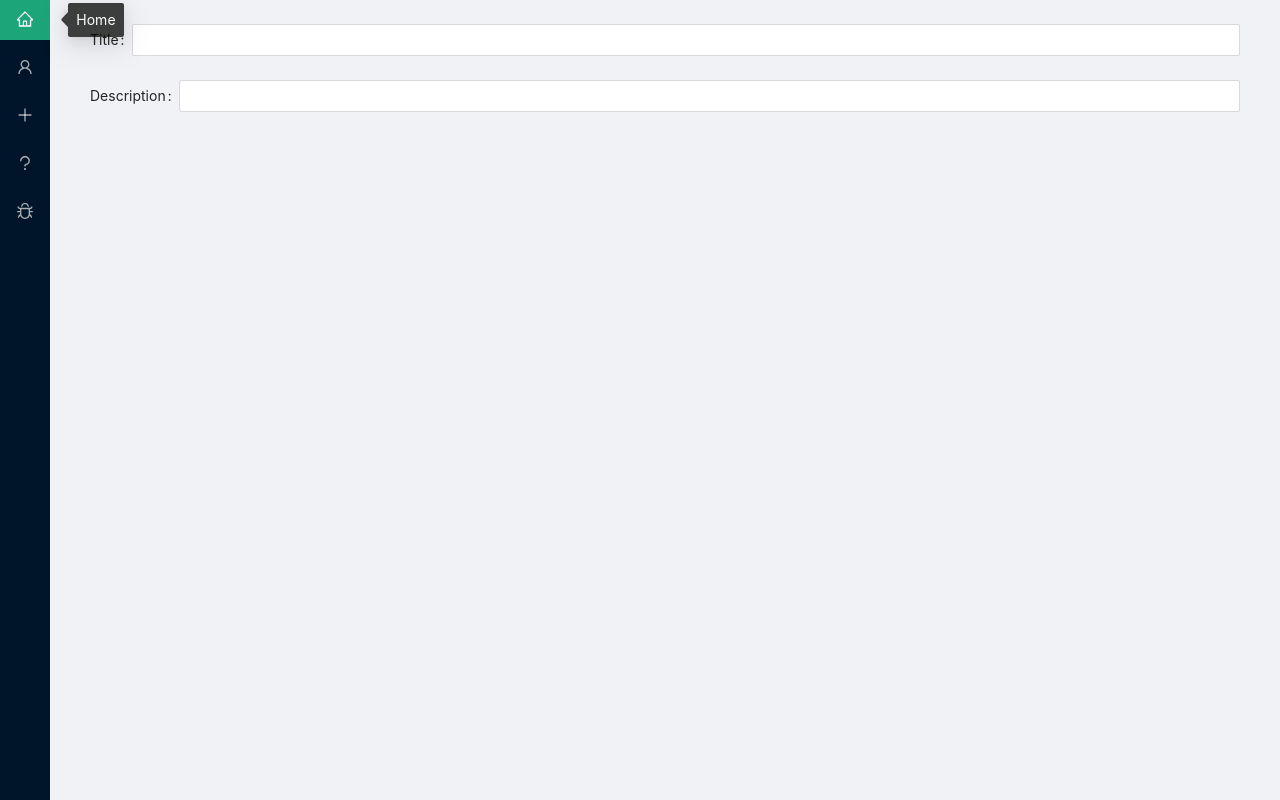
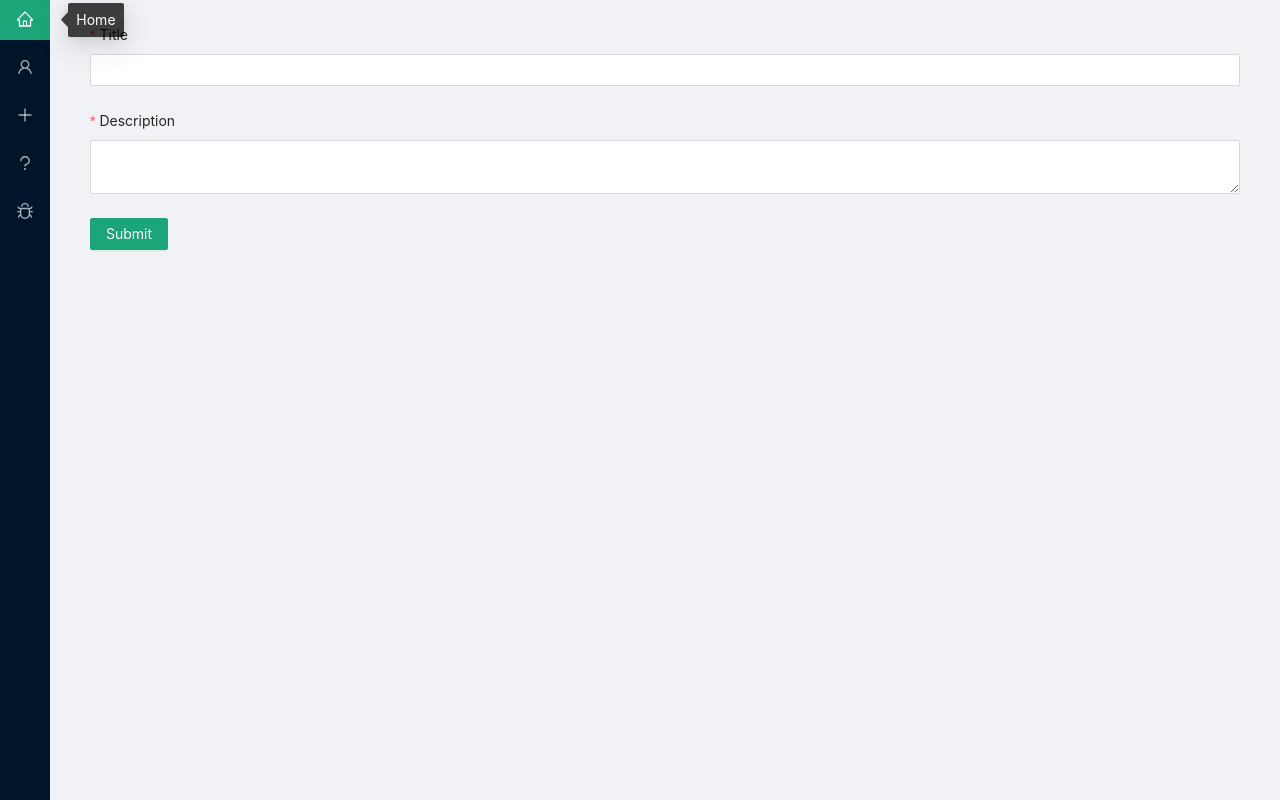
Before and after one commit to oldtune/dojora_fe, a React (Create React App) app: page /new in a window 1280 px wide. Built offline with nearby package versions, Linux system fonts and the light colour scheme.

Commit message:
add prototype for create challenge

```diff
--- a/src/Components/Challenge_List/Challenge.ts
+++ b/src/Components/Challenge.ts
@@ -13,4 +13,4 @@ export type ChallengeResponse = {
 export type NewChallenge = {
   title: string;
   description: string;
-};
+}
--- a/src/Components/Challenge_List/Challenge_List.tsx
+++ b/src/Components/Challenge_List/Challenge_List.tsx
@@ -1,16 +1,30 @@
 import { Avatar, List } from "antd";
 import { ThreeDotIfTooLong } from "../../helpers/String_helper";
-import { Challenge } from "./Challenge";
+import { Challenge } from "../Challenge";
 import "./Challenge_List.less";
 
 type ChallengeListProps = {
-    challenges: Challenge[]
-}
+  challenges: Challenge[];
+};
 
-export const ChallengeList: React.FC<ChallengeListProps> = (props: ChallengeListProps): JSX.Element => {
-    return (<List itemLayout="horizontal" dataSource={props.challenges} renderItem={item =>
+export const ChallengeListComponent: React.FC<ChallengeListProps> = (
+  props: ChallengeListProps
+): JSX.Element => {
+  return (
+    <List
+      itemLayout="horizontal"
+      dataSource={props.challenges}
+      renderItem={(item) => (
         <List.Item>
-            <List.Item.Meta avatar={<Avatar src="https://img-9gag-fun.9cache.com/photo/azjWpnm_460s.jpg" />} title={ThreeDotIfTooLong(item.title, 50)} description={ThreeDotIfTooLong(item.description, 100)} />
+          <List.Item.Meta
+            avatar={
+              <Avatar src="https://img-9gag-fun.9cache.com/photo/azjWpnm_460s.jpg" />
+            }
+            title={ThreeDotIfTooLong(item.title, 50)}
+            description={ThreeDotIfTooLong(item.description, 100)}
+          />
         </List.Item>
-    }></List>)
-}
+      )}
+    ></List>
+  );
+};
--- a/src/Components/Challenge_Lookup/Challenge_Lookup.tsx
+++ b/src/Components/Challenge_Lookup/Challenge_Lookup.tsx
@@ -1,27 +1,37 @@
 import { Input, InputRef } from "antd";
-import { MouseEventHandler, useRef } from "react";
+import { useRef } from "react";
 import "./Challenge_Lookup.less";
 
 const { Search } = Input;
 export type ChallengeLookupProps = {
-    size?: ChallengeLookupSize,
-    icon?: JSX.Element,
+  size?: ChallengeLookupSize;
+  icon?: JSX.Element;
   onSearchClick?: (value: string) => void;
+};
+
+export enum ChallengeLookupSize {
+  Small = "small",
+  Medium = "medium",
+  Large = "Large",
 }
 
-export enum ChallengeLookupSize {
-    Small = 'small',
-    Medium = "medium",
-    Large = "Large"
-}
-
-export const ChallengeLookup: React.FC<ChallengeLookupProps> = (props: ChallengeLookupProps): JSX.Element => {
+export const ChallengeLookupComponent: React.FC<ChallengeLookupProps> = (
+  props: ChallengeLookupProps
+): JSX.Element => {
   const searchBar = useRef<InputRef>(null);
   const onEnterPressed = () => {
     if (searchBar.current && searchBar.current.input && props.onSearchClick) {
       props.onSearchClick(searchBar.current.input.value);
     }
-    }
+  };
 
-    return (<Search ref={searchBar} onPressEnter={onEnterPressed} onSearch={props.onSearchClick} size="large" autoFocus={true} />)
-}
+  return (
+    <Search
+      ref={searchBar}
+      onPressEnter={onEnterPressed}
+      onSearch={props.onSearchClick}
+      size="large"
+      autoFocus={true}
+    />
+  );
+};
--- a/src/Components/Show_More_Button/Show_More_Button.tsx
+++ b/src/Components/Show_More_Button/Show_More_Button.tsx
@@ -5,7 +5,7 @@ export type ShowMoreButtonProps = {
   disabled?: boolean;
 };
 
-export const ShowMoreButton: React.FC<ShowMoreButtonProps> = (
+export const ShowMoreButtonComponent: React.FC<ShowMoreButtonProps> = (
   props: ShowMoreButtonProps
 ): JSX.Element => {
   return (
--- a/src/Services/Challenge.service.ts
+++ b/src/Services/Challenge.service.ts
@@ -2,7 +2,8 @@ import { Observable } from "rxjs";
 import {
   Challenge,
   ChallengeResponse,
-} from "../Components/Challenge_List/Challenge";
+  NewChallenge,
+} from "../Components/Challenge";
 import { Filter } from "../Shared/Models/BasePagingModel";
 import { HttpService } from "./Http.service";
 
@@ -10,7 +11,7 @@ export const ChallengeService = {
   getList: function (filter: Filter): Observable<ChallengeResponse[]> {
     return HttpService.get<ChallengeResponse[]>("challenges", filter);
   },
-  addNew: function (challenge: Challenge): Observable<{}> {
+  addNew: function (challenge: NewChallenge): Observable<{}> {
     return HttpService.post("challenge", challenge);
   },
   archiveChallenge(id: string): Observable<{}> {
--- a/src/Services/Http.service.ts
+++ b/src/Services/Http.service.ts
@@ -1,6 +1,5 @@
-import { message } from "antd";
 import axios from "axios";
-import { catchError, tap, from, map, Observable, isEmpty } from "rxjs";
+import { catchError, from, map, Observable } from "rxjs";
 import { Message } from "../Shared/Misc/Message";
 import { BaseResponseModel } from "../Shared/Models/BaseResponseModel";
 import { SettingService } from "./Settings.service";
@@ -41,7 +40,7 @@ function createQueryString(
   let result = "";
   let keys = Object.keys(query);
 
-  if (keys.length == 0) {
+  if (keys.length === 0) {
     return result;
   }
 
--- a/src/index.tsx
+++ b/src/index.tsx
@@ -1,4 +1,4 @@
-import React, { useEffect } from "react";
+import React from "react";
 import ReactDOM from "react-dom/client";
 import "./index.less";
 import App from "./App";
@@ -7,7 +7,7 @@ import { createBrowserRouter, RouterProvider } from "react-router-dom";
 import { Home } from "./pages/Home/Home";
 import { About } from "./pages/About/About";
 import { NotFound } from "./pages/NotFound/NotFound";
-import { NewChallenge } from "./pages/NewChallenge/NewChallenge";
+import { NewChallengeComponent } from "./pages/NewChallenge/NewChallenge";
 import { Me } from "./pages/Me/Me";
 
 const root = ReactDOM.createRoot(
@@ -26,7 +26,7 @@ const router = createBrowserRouter([
       },
       {
         path: "new",
-        element: <NewChallenge />,
+        element: <NewChallengeComponent />,
       },
       {
         path: "me",
--- a/src/pages/Home/Home.tsx
+++ b/src/pages/Home/Home.tsx
@@ -1,13 +1,13 @@
 import { Col, Row } from "antd";
 import React, { useEffect, useState } from "react";
 import { tap } from "rxjs";
-import { Challenge } from "../../Components/Challenge_List/Challenge";
-import { ChallengeList } from "../../Components/Challenge_List/Challenge_List";
+import { Challenge } from "../../Components/Challenge";
+import { ChallengeListComponent } from "../../Components/Challenge_List/Challenge_List";
 import {
-  ChallengeLookup,
+  ChallengeLookupComponent,
   ChallengeLookupSize,
 } from "../../Components/Challenge_Lookup/Challenge_Lookup";
-import { ShowMoreButton } from "../../Components/Show_More_Button/Show_More_Button";
+import { ShowMoreButtonComponent } from "../../Components/Show_More_Button/Show_More_Button";
 import { ChallengeService } from "../../Services/Challenge.service";
 import { createDefaultFilter } from "../../Shared/Misc/Paging";
 import "./Home.less";
@@ -37,13 +37,13 @@ export const Home: React.FC<{}> = (_): JSX.Element => {
   return (
     <Row>
       <Col md={{ span: 16, offset: 4 }} span={22} offset={1}>
-        <ChallengeLookup
+        <ChallengeLookupComponent
           onSearchClick={searchButtonHandler}
           size={ChallengeLookupSize.Medium}
         />
-        <ChallengeList {...{ challenges }} />
+        <ChallengeListComponent {...{ challenges }} />
         <Col md={{ span: 8, offset: 8 }}>
-          <ShowMoreButton
+          <ShowMoreButtonComponent
             disabled={loading}
             onClick={showMoreBtnClickHandler}
           />
--- a/src/pages/NewChallenge/NewChallenge.tsx
+++ b/src/pages/NewChallenge/NewChallenge.tsx
@@ -1,14 +1,50 @@
-import { Form, Input } from "antd";
-import React, { Fragment } from "react";
+import { Button, Form, Input } from "antd";
+import TextArea from "antd/lib/input/TextArea";
+import React, { useEffect, useRef, useState } from "react";
+import { NewChallenge } from "../../Components/Challenge";
+import { ChallengeService } from "../../Services/Challenge.service";
 
-export const NewChallenge: React.FC<{}> = (props: {}) => {
+export const NewChallengeComponent: React.FC<{}> = (_) => {
+  type NewChallengeProps = NewChallenge;
+  const [newChallenge, setNewChallenge] = useState<NewChallengeProps>({
+    title: "",
+    description: "",
+  });
+
+  let formRef = useRef(null);
+
+  const createNewChallenge = (data: any) => {
+    setNewChallenge(data);
+  };
+
+  useEffect(() => {
+    if (newChallenge && newChallenge.title && newChallenge.description) {
+      ChallengeService.addNew(newChallenge).subscribe((_) => {
+        console.log("created");
+      });
+    }
+  });
+
   return (
-    <Form name="new-challenge-form">
-      <Form.Item label="Title" name="title">
+    <Form layout="vertical" ref={formRef} onFinish={createNewChallenge}>
+      <Form.Item
+        label="Title"
+        name="title"
+        rules={[{ required: true, message: "Title is required!" }]}
+      >
         <Input />
       </Form.Item>
-      <Form.Item label="Description" name="description">
-        <Input />
+      <Form.Item
+        label="Description"
+        name="description"
+        rules={[{ required: true, message: "Description is required" }]}
+      >
+        <TextArea />
+      </Form.Item>
+      <Form.Item>
+        <Button type="primary" htmlType="submit">
+          Submit
+        </Button>
       </Form.Item>
     </Form>
   );
```
Lines whose indentation alone changed are shown as unchanged.
